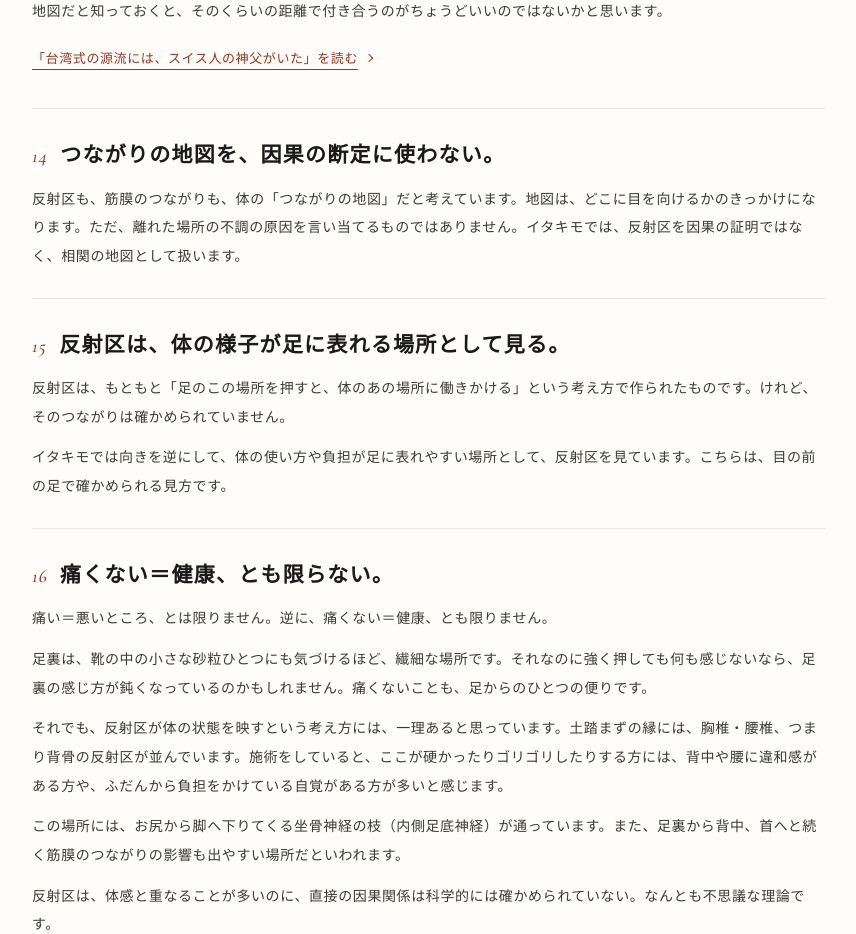
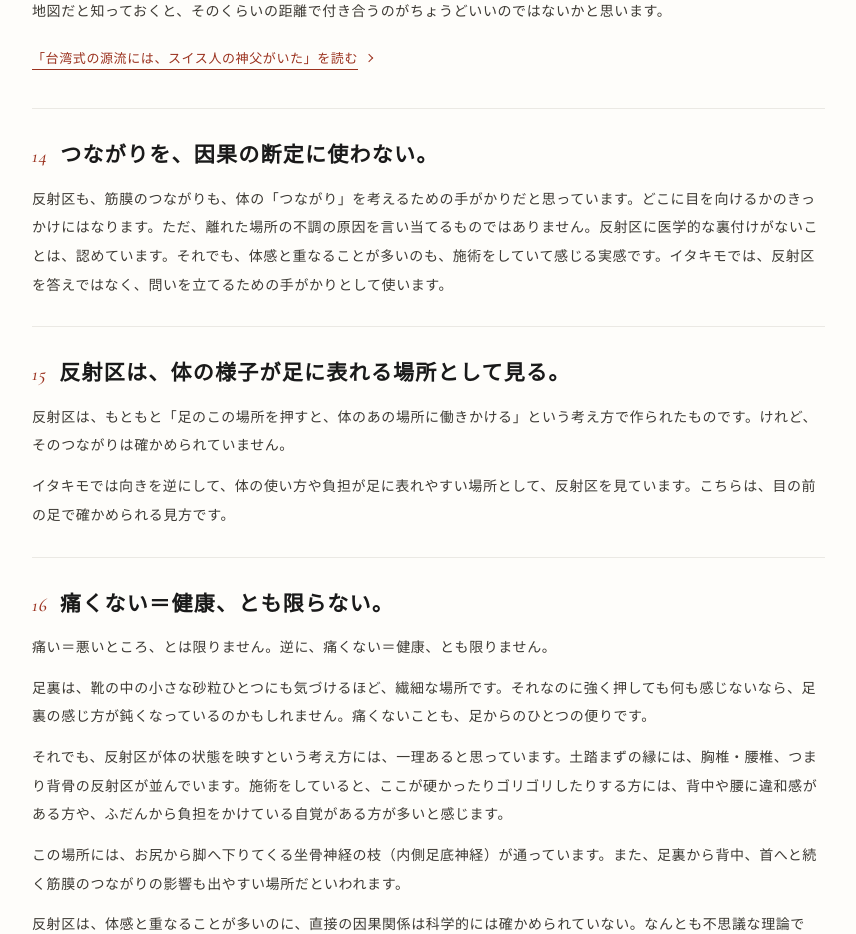
Before and after one commit to ashiyafukusuke/fukusuke2, a Next.js app: page /stance in a window 1280 px wide. Shown: the part 2900-3834 px from the top of the page, without its empty margins (391-1247 px from the left). Built offline with nearby package versions, Linux system fonts and the light colour scheme.

Commit message:
トップMETHODセクションとイタキモの考え方14の文言を修正（「地図」表現の言い換え）

```diff
--- a/src/app/page.tsx
+++ b/src/app/page.tsx
@@ -186,7 +186,7 @@ export default function Home() {
           <div style={{ flex: "1 1 300px", minWidth: 0 }}>
             <p style={{ margin: "0 0 6px", fontFamily: "'Cormorant Garamond', serif", fontStyle: "italic", fontSize: "17px", color: "#9b321f" }}>Method</p>
             <h2 style={{ margin: "0 0 24px", fontFamily: "'Shippori Mincho', serif", fontWeight: 500, fontSize: "clamp(24px, 3vw, 30px)", letterSpacing: "0.1em" }}>奥までしみわたる理由</h2>
-            <p style={{ margin: "0 0 28px", color: "#3d3a34", lineHeight: 2.1 }}>反射区を地図に、構造をたどる。足裏から膝裏まで、つながりごとほどく。台湾式の手技を土台に、解剖学と神経の働きの知見を重ねています。</p>
+            <p style={{ margin: "0 0 28px", color: "#3d3a34", lineHeight: 2.1 }}>反射区を手がかりに、構造をたどる。足裏から膝裏まで、つながりごとほどく。台湾式の手技を土台に、解剖学と神経の働きの知見を重ねています。</p>
             <Link className="lnk" href="/stance#technique" style={{ color: "#1a1a1a", fontSize: "13px" }}><span>施術について詳しく読む</span></Link>
           </div>
           <div className="reasons" style={{ flex: "2 1 600px", minWidth: 0, display: "grid", gridTemplateColumns: "repeat(3, minmax(0, 1fr))", gap: "32px 24px" }}>
--- a/src/app/stance/page.tsx
+++ b/src/app/stance/page.tsx
@@ -151,8 +151,8 @@ export default function StancePage() {
               </p>
             </div>
             <div className="item">
-              <h3><span className="n">14</span>つながりの地図を、因果の断定に使わない。</h3>
-              <p>反射区も、筋膜のつながりも、体の「つながりの地図」だと考えています。地図は、どこに目を向けるかのきっかけになります。ただ、離れた場所の不調の原因を言い当てるものではありません。イタキモでは、反射区を因果の証明ではなく、相関の地図として扱います。</p>
+              <h3><span className="n">14</span>つながりを、因果の断定に使わない。</h3>
+              <p>反射区も、筋膜のつながりも、体の「つながり」を考えるための手がかりだと思っています。どこに目を向けるかのきっかけにはなります。ただ、離れた場所の不調の原因を言い当てるものではありません。反射区に医学的な裏付けがないことは、認めています。それでも、体感と重なることが多いのも、施術をしていて感じる実感です。イタキモでは、反射区を答えではなく、問いを立てるための手がかりとして使います。</p>
             </div>
             <div className="item">
               <h3><span className="n">15</span>反射区は、体の様子が足に表れる場所として見る。</h3>
```
